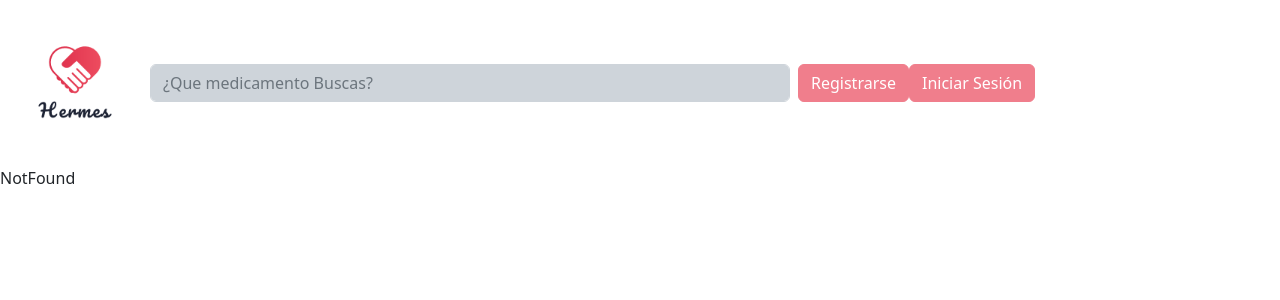
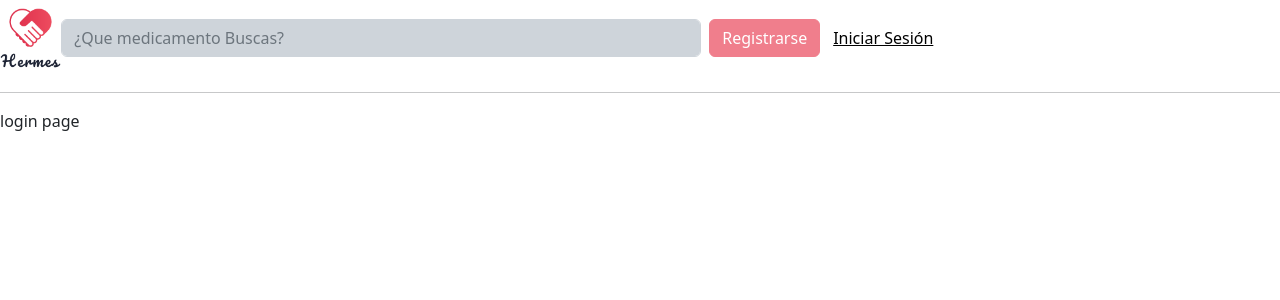
Before and after one commit to No-Country/s4-02-t-python-frontend, a React (Create React App) app: page /login in a window 1280 px wide. Shown: the top 300 px of the page. Built offline with nearby package versions, Linux system fonts and the light colour scheme.

Commit message:
header routing

```diff
--- a/src/App.js
+++ b/src/App.js
@@ -3,27 +3,36 @@ import './App.scss';
 import Home from './components/pages/home/Home';
 import Register from './components/pages/register/Register';
 
-import { createBrowserRouter, RouterProvider } from "react-router-dom";
+import { BrowserRouter as Router, Routes, Route } from "react-router-dom";
 import Header from './components/other/header/Header';
 import NotFound from './components/pages/404/NotFound';
+import Login from './components/pages/login/Login';
 
-const router = createBrowserRouter([
-  {
-    path: "/",
-    element: <Home/>,
-    errorElement: <NotFound />,
-  },
-  {
-    path: "/register",
-    element: <Register/>,
-  },
-]);
+// const router = createBrowserRouter([
+//   {
+//     path: "/",
+//     element: <Home/>,
+//     errorElement: <NotFound />,
+//   },
+//   {
+//     path: "/register",
+//     element: <Register/>,
+//   },
+// ]);
 
 function App() {
   return (
     <div class="App">
-      <Header/>
-      <RouterProvider router={router} />
+      <Router>
+        <Header/>
+        <hr />
+        <Routes>
+          <Route path="/" element={<Home />} />
+          <Route path="/register" element={<Register />} />
+          <Route path="/login" element={<Login />} />
+          <Route path="*" element={<NotFound />} />
+        </Routes>
+      </Router>
     </div>
   );
 }
--- a/src/App.scss
+++ b/src/App.scss
@@ -15,6 +15,8 @@ $theme-colors: (
 
 $input-bg: $gray-400;
 
+$navbar-nav-active-color: blue;
+
 // Add below your SASS or CSS code
 
 // (Required) Import Bootstrap
--- a/src/components/other/header/Header.jsx
+++ b/src/components/other/header/Header.jsx
@@ -1,13 +1,20 @@
 import React from 'react';
+import { NavLink } from 'react-router-dom';
 import isologo from '../../../assets/header/isologo.png';
+
+import './header.scss';
 
 export default function Header() {
   return (
     <nav class="navbar navbar-expand-lg bg-light">
-      <a href="/"><img src={isologo} alt="logo" height="150" /></a>
+      <a href="/"><img src={isologo} alt="logo" height="60" /></a>
+
       <input class="form-control me-2 w-50" type="search" placeholder="¿Que medicamento Buscas?" />
-      <a href="/register" class="btn btn-primary text-white" role="button">Registrarse</a>
-      <a href="/login" class="btn btn-primary text-white" role="button">Iniciar Sesión</a>
+
+      <div class="navbar-nav">
+        <NavLink to="/register" className="btn btn-primary text-white">Registrarse</NavLink>
+        <NavLink to="/login" className="btn btn-primary text-white" activeClassName="active">Iniciar Sesión</NavLink>
+      </div>
     </nav>
   )
 }
--- /dev/null
+++ b/src/components/other/header/header.scss
@@ -0,0 +1,6 @@
+.active {
+    background-color: #fff !important;
+    color: #000 !important;
+    border-color: #fff !important;
+    text-decoration: underline;
+}
--- /dev/null
+++ b/src/components/pages/login/Login.jsx
@@ -0,0 +1,8 @@
+import React from 'react'
+
+export default function Login() {
+  return (
+  <main>login page
+  </main>
+  )
+}
```
Also changed, not shown: src/assets/header/isologo.png.
